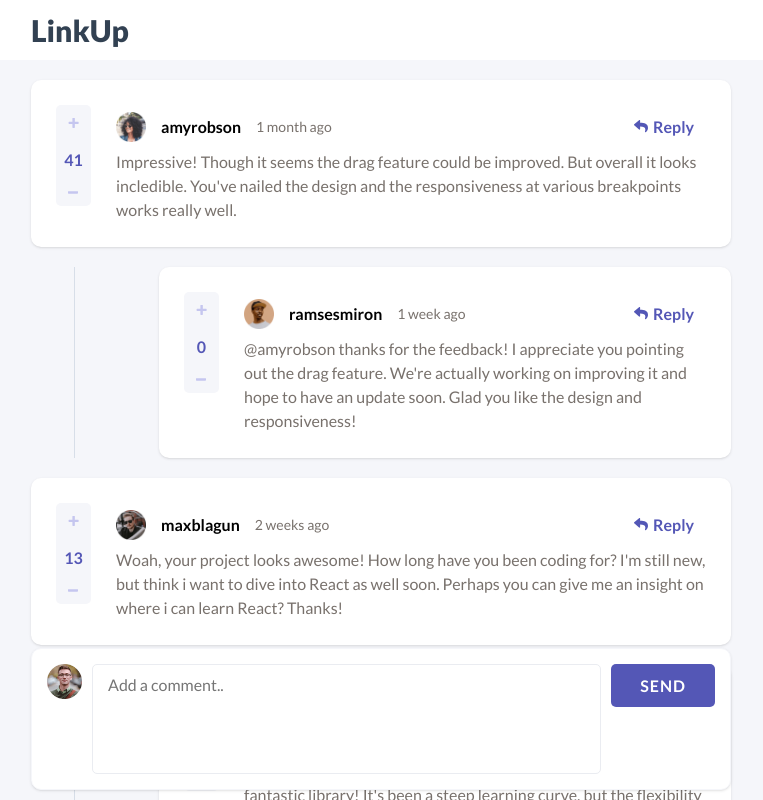
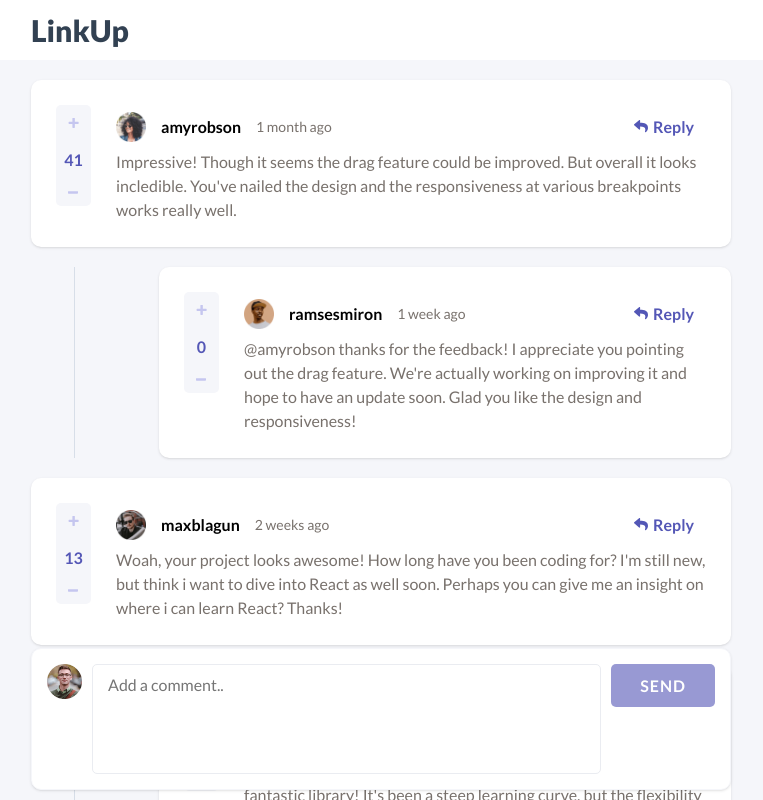
Before and after one commit to LucasBalbinoSS/interactive-comments-section, a React (Vite) app: page / in a window 1280 px wide. Shown: the top 800 px of the page, without its empty margins (259-1022 px from the left). Built offline with nearby package versions, Linux system fonts and the light colour scheme.

Commit message:
Style: Enable/disable the send button

```diff
--- a/src/components/Input.css
+++ b/src/components/Input.css
@@ -56,6 +56,11 @@ textarea::-webkit-scrollbar-thumb {
   text-transform: uppercase;
 }
 
+.send-button:disabled {
+  cursor: not-allowed;
+  opacity: 0.6;
+}
+
 
 
 /* tablet & desktop */
--- a/src/components/Input.jsx
+++ b/src/components/Input.jsx
@@ -18,7 +18,7 @@ const Input = ({ handleAddComment, commentValue, setCommentValue }) => {
         src="../images/avatars/image-juliusomo.png"
         alt="juliusomo's profile photo"
       />
-      <button onClick={handleAddComment} className="send-button js-send-button">Send</button>
+      <button disabled={!commentValue} onClick={handleAddComment} className="send-button js-send-button">Send</button>
     </form>
   );
 }
```
